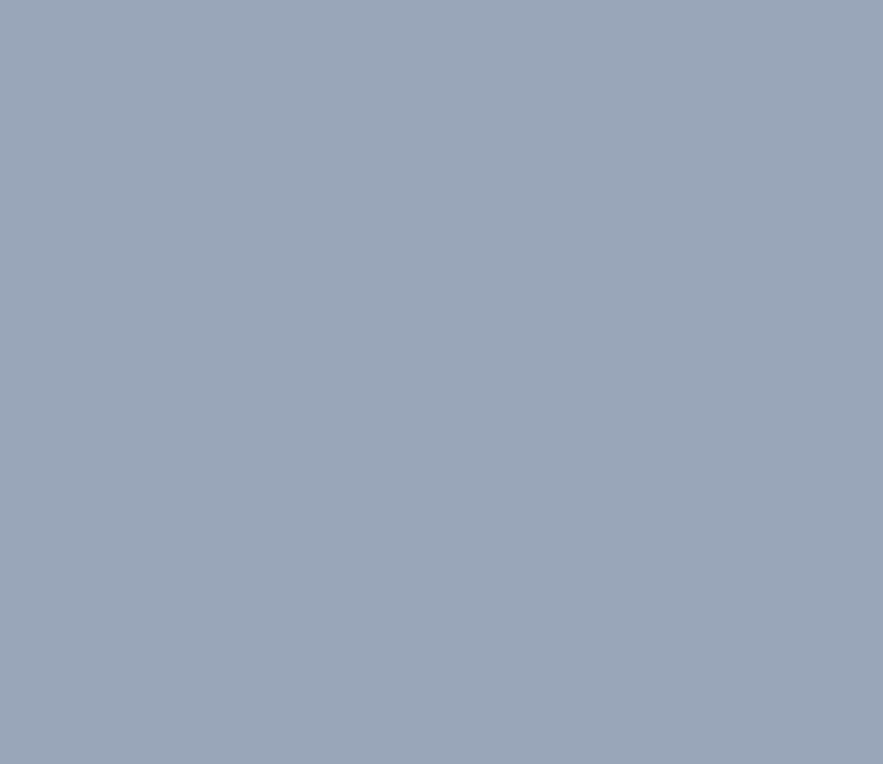
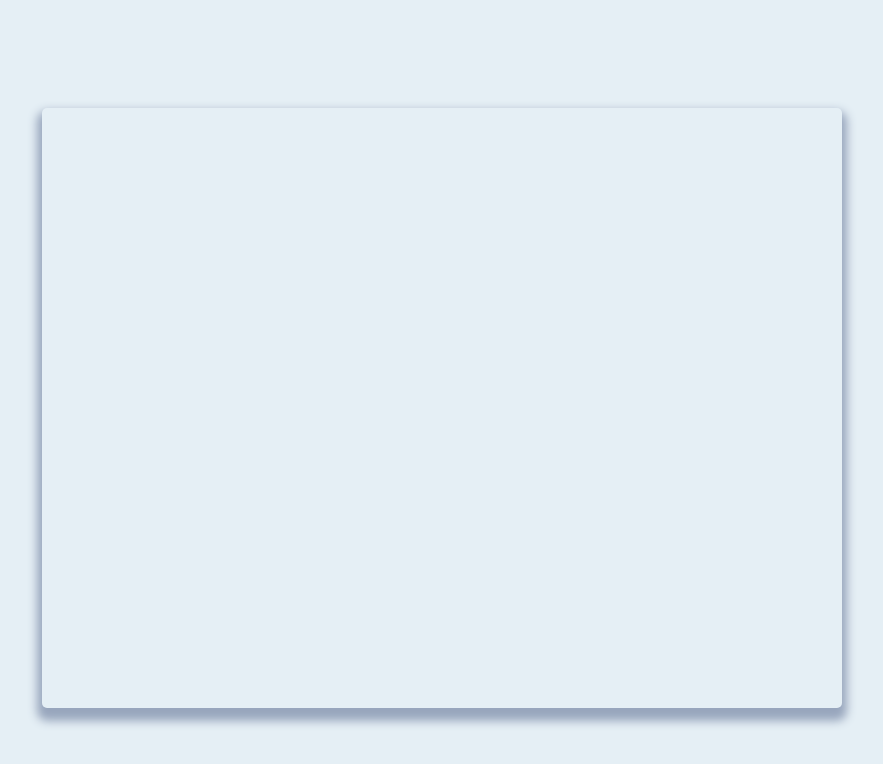
Before and after one commit to TrakaMeitene/Single-price-component, a plain HTML site: page index.html in a window 1280 px wide. Shown: the whole page, without its empty margins (206-1089 px from the left). Drawn offline with Linux system fonts and the light colour scheme.

Commit message:
centra elements

```diff
--- a/index.html
+++ b/index.html
@@ -11,6 +11,9 @@
 <link rel="stylesheet" href="style.css">
   <title>Frontend Mentor | Single Price Grid Component</title>
   </head>
+
   <body>
+  <div class="flex"></div>
   </body>
+
   </html>
--- a/style.css
+++ b/style.css
@@ -1,5 +1,15 @@
 body{
-background-color:hsl(218, 22%, 67%);
-width:100%;
-height:100%;
+	display:flex;
+	justify-content:center;
+	align-items:center;
+background-color: hsl(204, 43%, 93%);
+width:100vw;
+height:100vh;
 }
+.flex{
+	display:flex;
+	flex-direction:column;
+	border-radius:5px;
+box-shadow: 0px 8px 10px 5px  hsl(218, 22%, 67%);
+width:800px;
+height:600px;}
```
